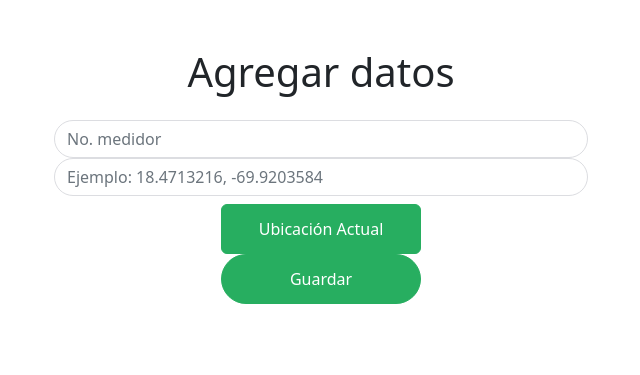
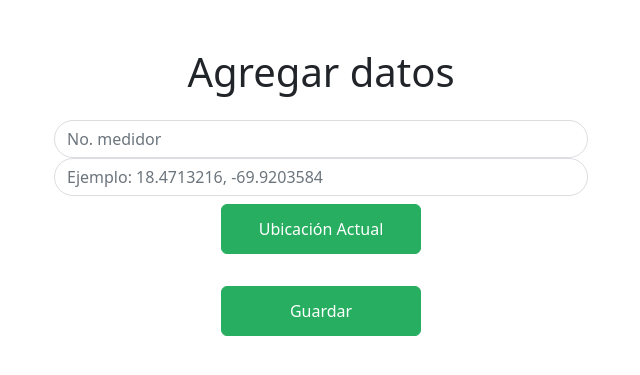
Before and after one commit to Leonard-g/eazymap, a Django app: page /create_task/ in a window 1280 px wide. Shown: the part 56-431 px from the top of the page, without its empty margins (319-959 px from the left). Run offline with Django 4.2, Linux system fonts and the light colour scheme; the visitor is signed in with stand-in values (Sample User, id 1); some libraries are stand-ins or nearby versions.

Commit message:
Update create_task.html

```diff
--- a/tasks/templates/create_task.html
+++ b/tasks/templates/create_task.html
@@ -23,8 +23,8 @@
         <div class="form-group text-center">
           <button type="button" class="btn btn-primary btn-block mt-2" style="width: 200px; height: 50px; font-size: 16px;" onclick="getCurrentPosition()">Ubicación Actual</button>
         </div>
-        <div class="form-group text-center">
-          <button type="submit" class="btn btn-primary rounded-pill" style="width: 200px; height: 50px; font-size: 16px;">Guardar</button>
+        <div class="form-group text-center mt-4">
+          <button type="submit" class="btn btn-primary btn-block mt-2" style="width: 200px; height: 50px; font-size: 16px;">Guardar</button>
         </div>
       </form>
     </div>
```
